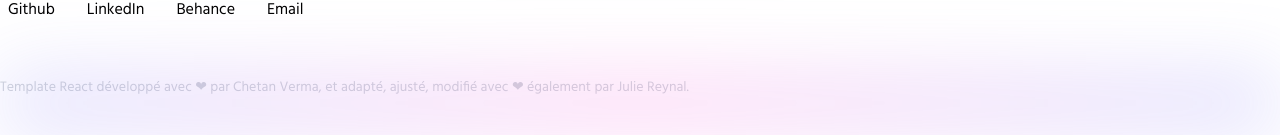
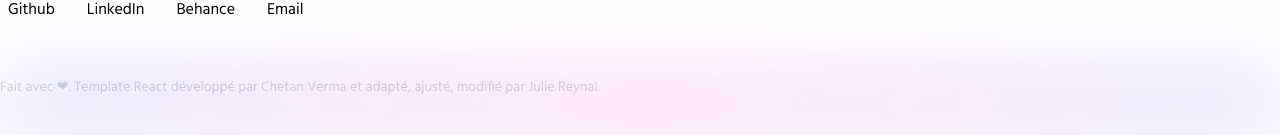
Before and after one commit to rjulie/oc-portfolio, a Next.js app: page / in a window 1280 px wide. Shown: the part 4674-4809 px from the top of the page. Built offline with nearby package versions, Linux system fonts and the light colour scheme.

Commit message:
Footer: update sentence

```diff
--- a/components/Footer/index.js
+++ b/components/Footer/index.js
@@ -21,7 +21,7 @@ const Footer = ({}) => {
         </div>
       </div>
       <div className="text-sm text-bold text-gray-300 mt-2 laptop:mt-10 p-2 laptop:p-0">
-        Template React développé avec ❤ par Chetan Verma, et adapté, ajusté, modifié avec ❤ également par Julie Reynal.
+        Fait avec ❤. Template React développé par Chetan Verma et adapté, ajusté, modifié par Julie Reynal.
       </div>
     </>
   );
```
